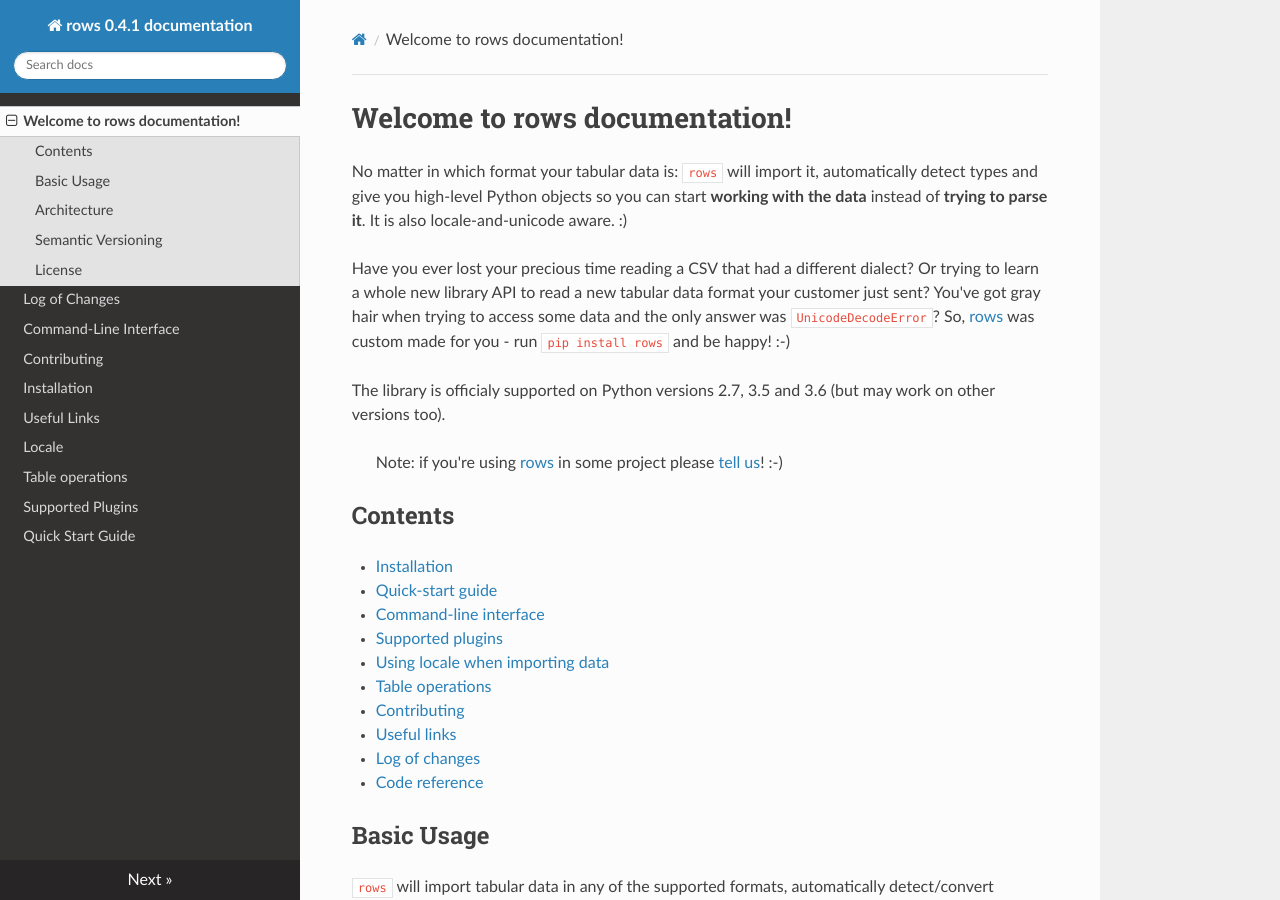
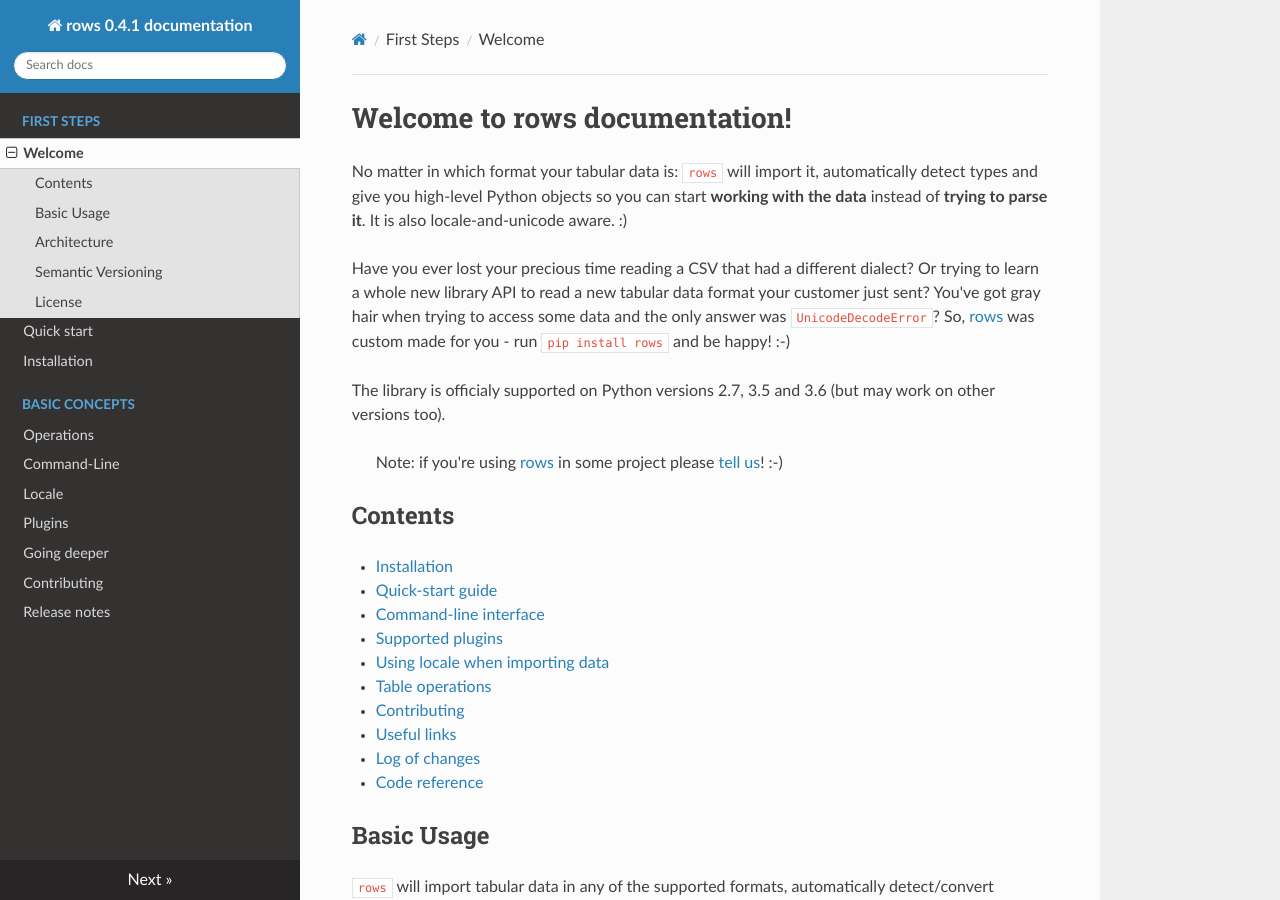
Before and after one commit to turicas/rows, an MkDocs documentation site: the page built from docs/index.md, in a window 1280 px wide and 900 px high. Built offline with MkDocs 1.6.1, drawn with Linux system fonts in a browser that asks for light colours; nearby versions of some CDN libraries.

```diff
--- a/mkdocs.yml
+++ b/mkdocs.yml
@@ -1,2 +1,15 @@
 site_name: rows 0.4.1 documentation
+nav:
+  - First Steps:
+    - Welcome: 'index.md'
+    - Quick start: 'quick-start.md'
+    - Installation: 'installation.md'
+  - Basic Concepts:
+      - Operations: 'operations.md'
+      - Command-Line: 'cli.md'
+      - Locale: 'locale.md'
+  - Plugins: 'plugins.md'
+  - Going deeper: 'links.md'
+  - Contributing: 'contributing.md'
+  - Release notes: 'changelog.md'
 theme: readthedocs
```
